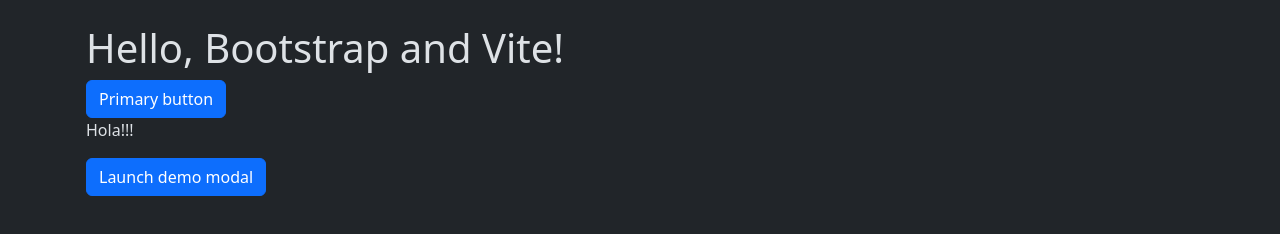
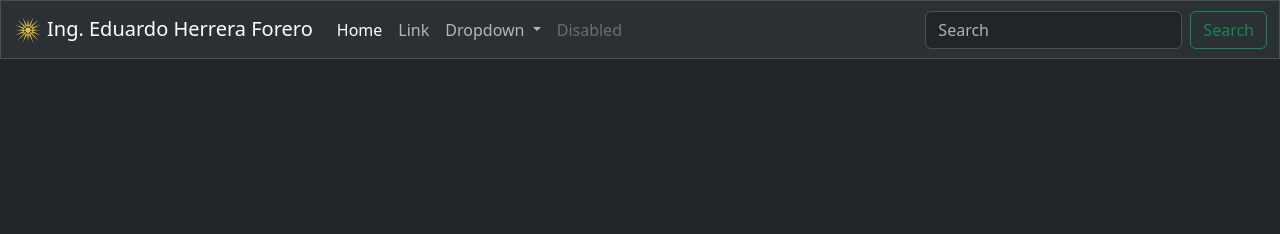
Before and after one commit to eduardoherreraf/Plantilla_BT5, a website built with Vite: page src/index.html in a window 1280 px wide. Built offline with nearby package versions, Linux system fonts and the light colour scheme.

Commit message:
navbar y favicon

```diff
--- a/src/index.html
+++ b/src/index.html
@@ -5,64 +5,120 @@
     <meta
       name="viewport"
       content="width=device-width, initial-scale=1" />
+    <link
+      rel="icon"
+      href="favicon.png"
+      size="16x16 32x32"
+      type="image/png" />
     <title>Bootstrap w/ Vite</title>
     <script
       type="module"
       src="./js/main.js"></script>
   </head>
   <body data-bs-theme="dark">
-    <div class="container py-4 px-3 mx-auto">
-      <h1>Hello, Bootstrap and Vite!</h1>
-      <button class="btn btn-primary">Primary button</button>
-      <p>Hola!!!</p>
+    <nav class="navbar navbar-expand-lg bg-body-tertiary border-1 border">
+      <div class="container-fluid">
+        <a
+          class="navbar-brand d-flex"
+          href="#">
+          <div class="d-none d-sm-block">
+            <img
+              src="./images/logo.png"
+              alt="Logo de Ing. Eduardo Herrera Forero"
+              width="30"
+              height="30"
+              class="d-inline-block align-text-top me-1" />
+          </div>
+          Ing. Eduardo Herrera Forero
+        </a>
 
-      <!-- Button trigger modal -->
         <button
+          class="navbar-toggler"
           type="button"
-        class="btn btn-primary"
-        data-bs-toggle="modal"
-        data-bs-target="#exampleModal">
-        Launch demo modal
+          data-bs-toggle="collapse"
+          data-bs-target="#navbarSupportedContent"
+          aria-controls="navbarSupportedContent"
+          aria-expanded="false"
+          aria-label="Toggle navigation">
+          <span class="navbar-toggler-icon"></span>
         </button>
-
-      <!-- Modal -->
         <div
-        class="modal fade"
-        id="exampleModal"
-        tabindex="-1"
-        aria-labelledby="exampleModalLabel"
-        aria-hidden="true">
-        <div class="modal-dialog">
-          <div class="modal-content">
-            <div class="modal-header">
-              <h1
-                class="modal-title fs-5"
-                id="exampleModalLabel">
-                Modal title
-              </h1>
+          class="collapse navbar-collapse"
+          id="navbarSupportedContent">
+          <ul class="navbar-nav me-auto mb-2 mb-lg-0">
+            <li class="nav-item">
+              <a
+                class="nav-link active"
+                aria-current="page"
+                href="#"
+                >Home</a
+              >
+            </li>
+            <li class="nav-item">
+              <a
+                class="nav-link"
+                href="#"
+                >Link</a
+              >
+            </li>
+            <li class="nav-item dropdown">
+              <a
+                class="nav-link dropdown-toggle"
+                href="#"
+                role="button"
+                data-bs-toggle="dropdown"
+                aria-expanded="false">
+                Dropdown
+              </a>
+              <ul class="dropdown-menu">
+                <li>
+                  <a
+                    class="dropdown-item"
+                    href="#"
+                    >Action</a
+                  >
+                </li>
+                <li>
+                  <a
+                    class="dropdown-item"
+                    href="#"
+                    >Another action</a
+                  >
+                </li>
+                <li><hr class="dropdown-divider" /></li>
+                <li>
+                  <a
+                    class="dropdown-item"
+                    href="#"
+                    >Something else here</a
+                  >
+                </li>
+              </ul>
+            </li>
+            <li class="nav-item">
+              <a
+                class="nav-link disabled"
+                aria-disabled="true"
+                >Disabled</a
+              >
+            </li>
+          </ul>
+          <form
+            class="d-flex"
+            role="search">
+            <input
+              class="form-control me-2"
+              type="search"
+              placeholder="Search"
+              aria-label="Search" />
             <button
-                type="button"
-                class="btn-close"
-                data-bs-dismiss="modal"
-                aria-label="Close"></button>
-            </div>
-            <div class="modal-body">...</div>
-            <div class="modal-footer">
-              <button
-                type="button"
-                class="btn btn-secondary"
-                data-bs-dismiss="modal">
-                Close
+              class="btn btn-outline-success"
+              type="submit">
+              Search
             </button>
-              <button
-                type="button"
-                class="btn btn-primary">
-                Save changes
-              </button>
+          </form>
         </div>
       </div>
-        </div>
-      </div>
-    </div>
+    </nav>
   </body>
 </html>
```
Also changed, not shown: src/android-chrome-192x192.png (added), src/android-chrome-512x512.png (added), src/apple-touch-icon.png (added), src/favicon-16x16.png (added), src/favicon-32x32 - copia.png (added), src/favicon.ico (added), src/images/logo.png (added), src/images/logo.svg (added), src/site.webmanifest (added). Lines whose indentation alone changed are shown as unchanged.
